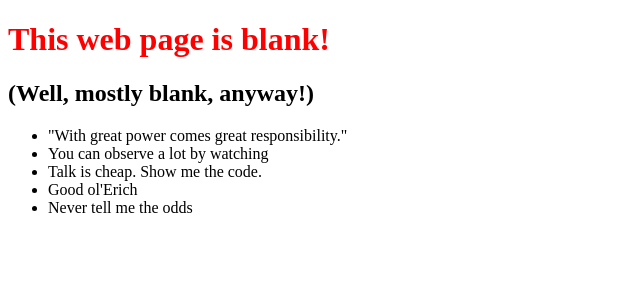
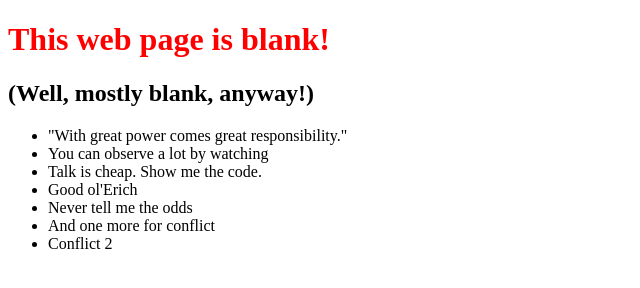
Before and after one commit to ed-cp400/0my_openSAP_repo, a plain HTML site: page index.html in a window 1280 px wide. Shown: the whole page, without its empty margins (0-640 px from the left). Drawn offline with Linux system fonts and the light colour scheme.

Commit message:
Added Conflict2

```diff
--- a/index.html
+++ b/index.html
@@ -15,6 +15,8 @@
 			<li>Talk is cheap. Show me the code.</li>
 			<li>Good ol'Erich</li>
 			<li>Never tell me the odds</li>
+			<li>And one more for conflict</li>
+			<li>Conflict 2</li>
 		</ul>
 	</body>
 </html>
```
